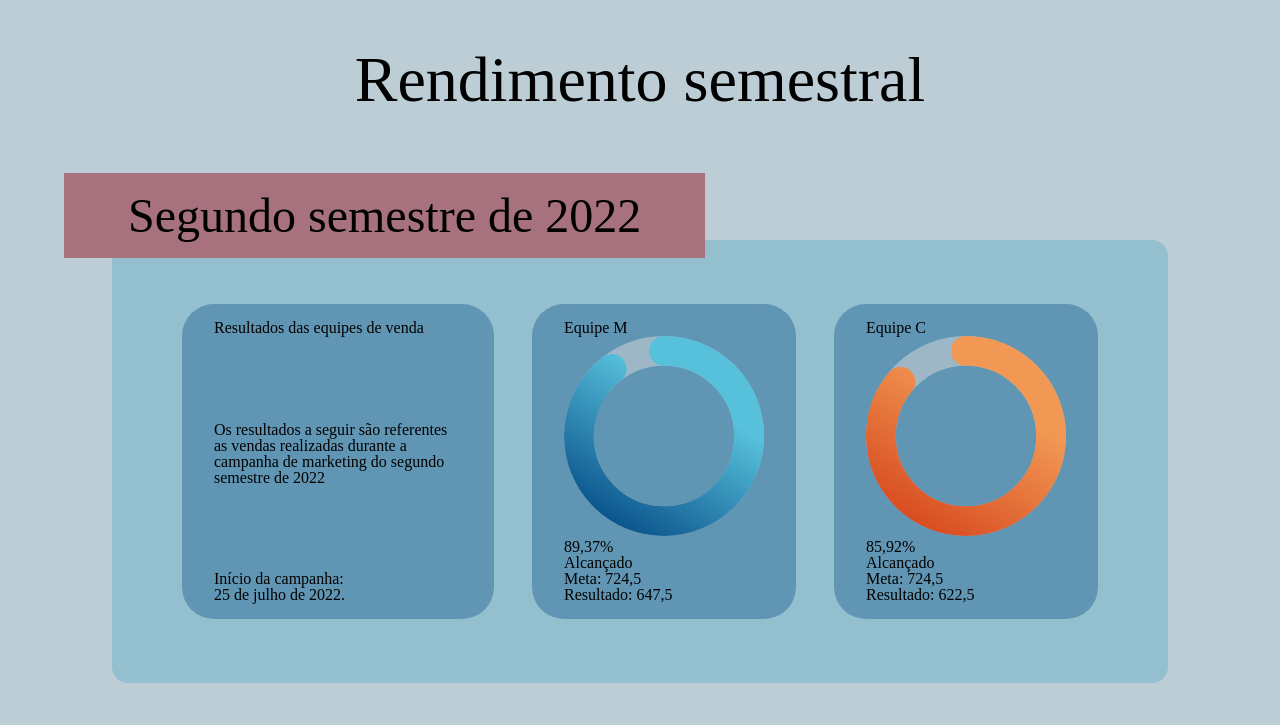
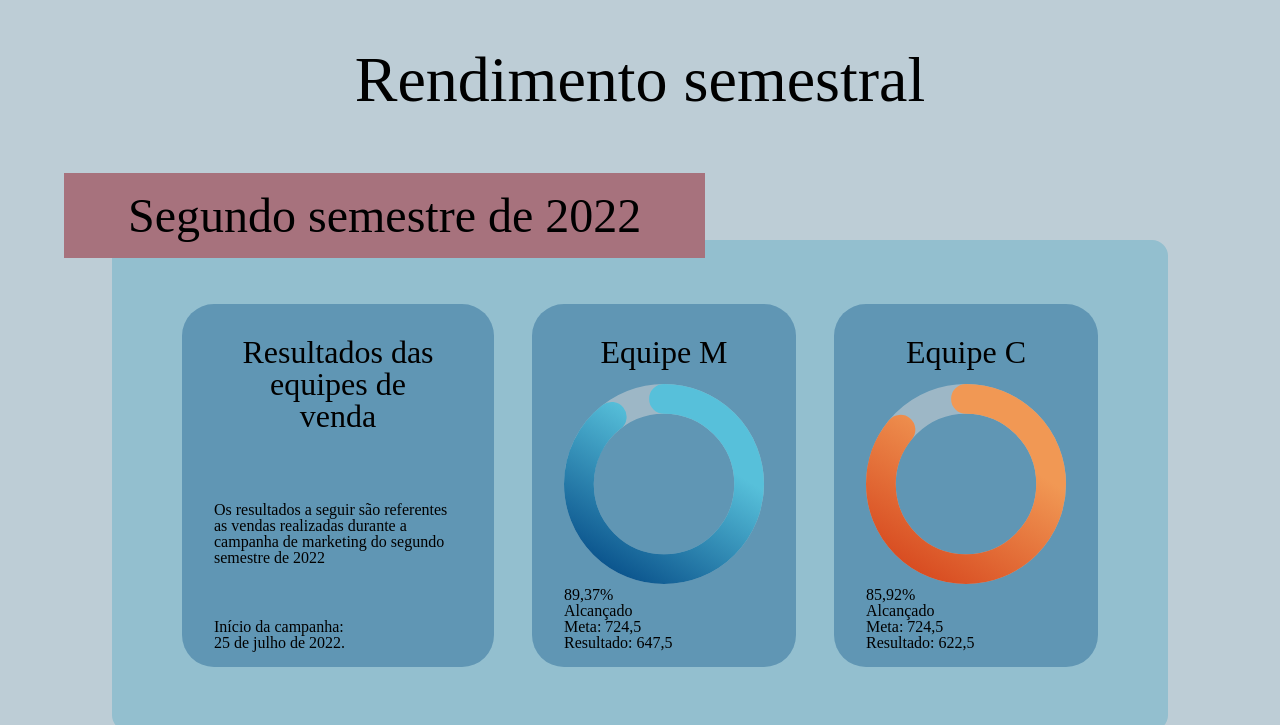
Before and after one commit to Israel-Carneiro/Graficos-semestrais, a plain HTML site: page chartjs.html in a window 1280 px wide. Shown: the top 725 px of the page. Drawn offline with nearby package versions, Linux system fonts and the light colour scheme.

Commit message:
Titulos em donut__box

```diff
--- a/css/style.css
+++ b/css/style.css
@@ -49,6 +49,12 @@ body {
     max-width: 25%;
 }
 
+.box__titulo {
+    font-size: 2rem;
+    margin: 1rem;
+    text-align: center;
+}
+
 svg {
     width: 200px;
     height: 200px;
```
